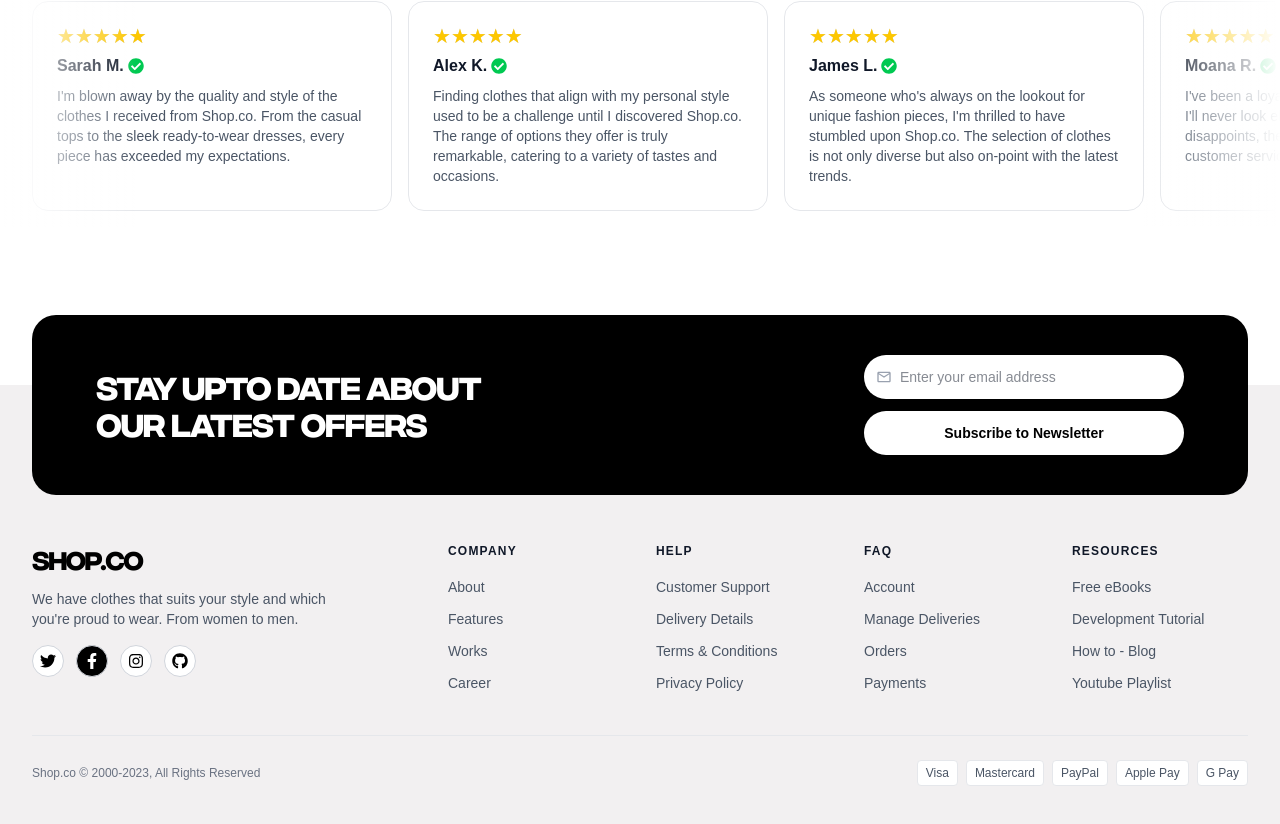
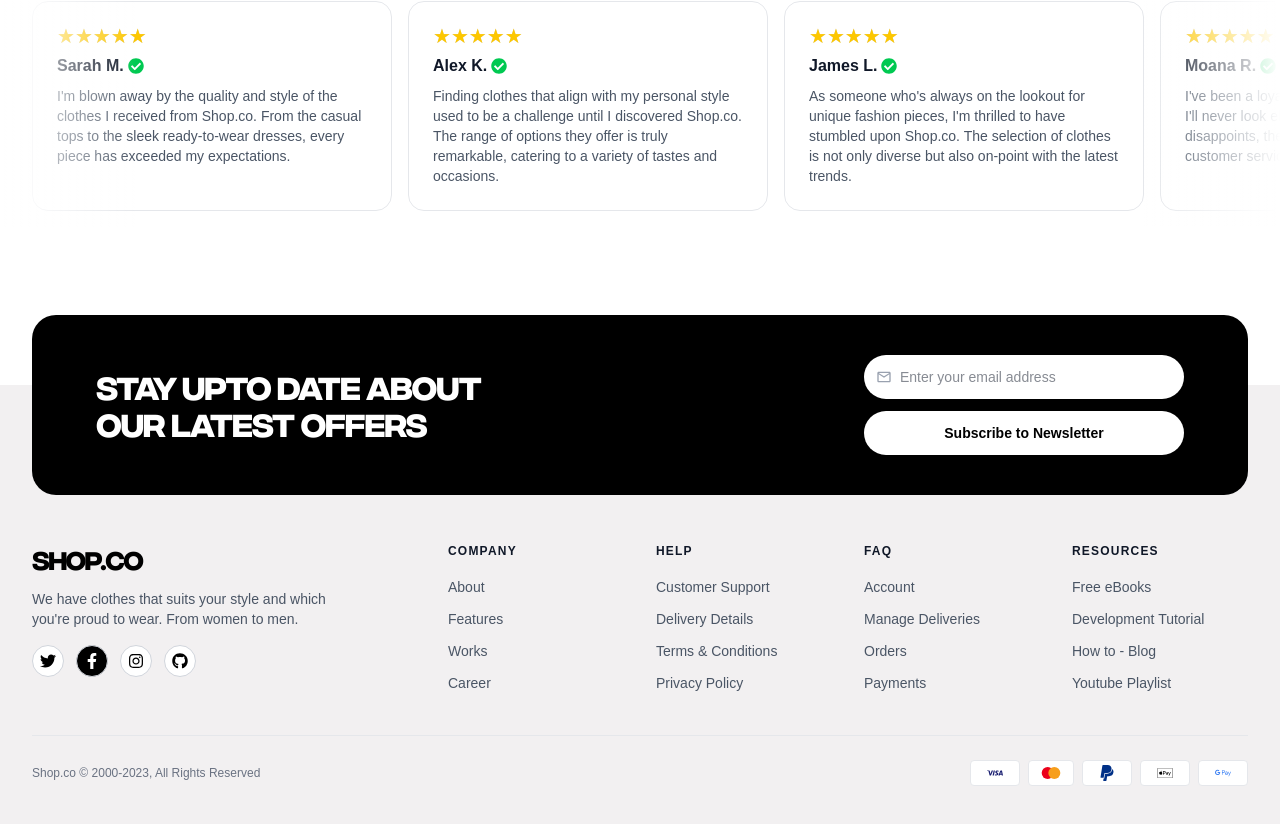
Before and after one commit to pagiannis/EcommerceWebsite, a React (Vite) app in the folder client/: page / in a window 1280 px wide. Shown: the part 2918-3742 px from the top of the page. Built offline with nearby package versions, Linux system fonts and the light colour scheme; a web font is replaced by a local one.

Commit message:
Improve footer ui

```diff
--- a/client/src/components/layout/Footer.tsx
+++ b/client/src/components/layout/Footer.tsx
@@ -1,6 +1,24 @@
 import { FaFacebookF, FaInstagram } from "react-icons/fa";
 import { FaGithub, FaTwitter } from "react-icons/fa6";
+import { SiVisa, SiPaypal, SiApplepay, SiGooglepay } from "react-icons/si";
 import { Link } from "react-router-dom";
+
+function MastercardIcon() {
+  return (
+    <svg viewBox="0 0 38 24" className="h-4 w-7" aria-label="Mastercard">
+      <circle cx="14" cy="12" r="9" fill="#EB001B" />
+      <circle cx="24" cy="12" r="9" fill="#F79E1B" />
+    </svg>
+  );
+}
+
+const paymentIcons = [
+  { name: "Visa", el: <SiVisa className="h-4 w-8 text-[#1A1F71]" /> },
+  { name: "Mastercard", el: <MastercardIcon /> },
+  { name: "PayPal", el: <SiPaypal className="h-4 w-8 text-[#003087]" /> },
+  { name: "Apple Pay", el: <SiApplepay className="h-4 w-8 text-black" /> },
+  { name: "G Pay", el: <SiGooglepay className="h-4 w-8 text-[#4285F4]" /> },
+];
 
 const links = {
   Company: ["About", "Features", "Works", "Career"],
@@ -99,16 +117,15 @@ export default function Footer() {
             Shop.co © 2000-2023, All Rights Reserved
           </p>
           <div className="flex items-center gap-2">
-            {["Visa", "Mastercard", "PayPal", "Apple Pay", "G Pay"].map(
-              (pay) => (
-                <span
-                  key={pay}
-                  className="rounded border border-gray-200 bg-white px-2 py-1 text-xs text-gray-600"
-                >
-                  {pay}
-                </span>
-              ),
-            )}
+            {paymentIcons.map(({ name, el }) => (
+              <span
+                key={name}
+                className="flex items-center justify-center rounded border border-gray-200 bg-white px-2 py-1"
+                aria-label={name}
+              >
+                {el}
+              </span>
+            ))}
           </div>
         </div>
       </div>
```
